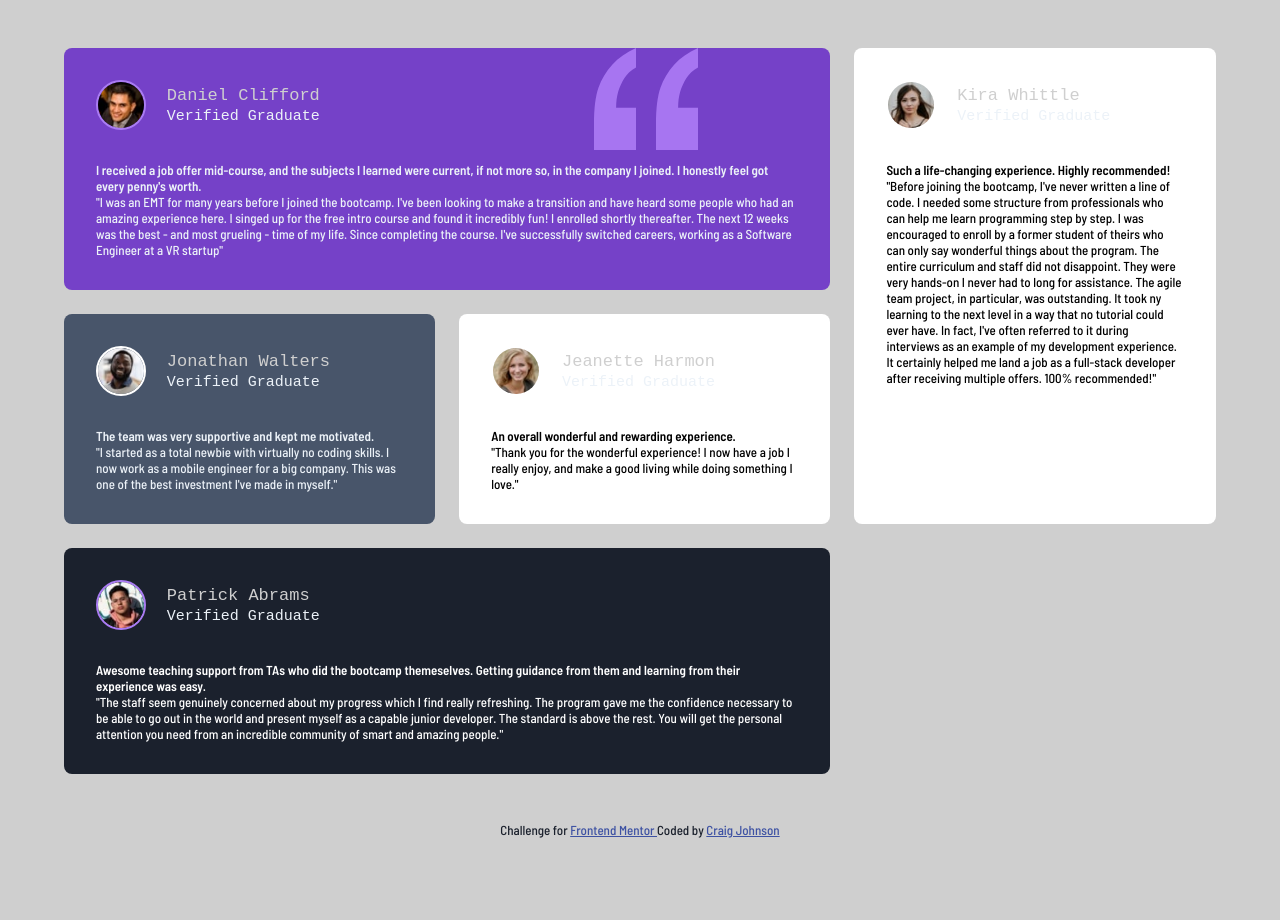
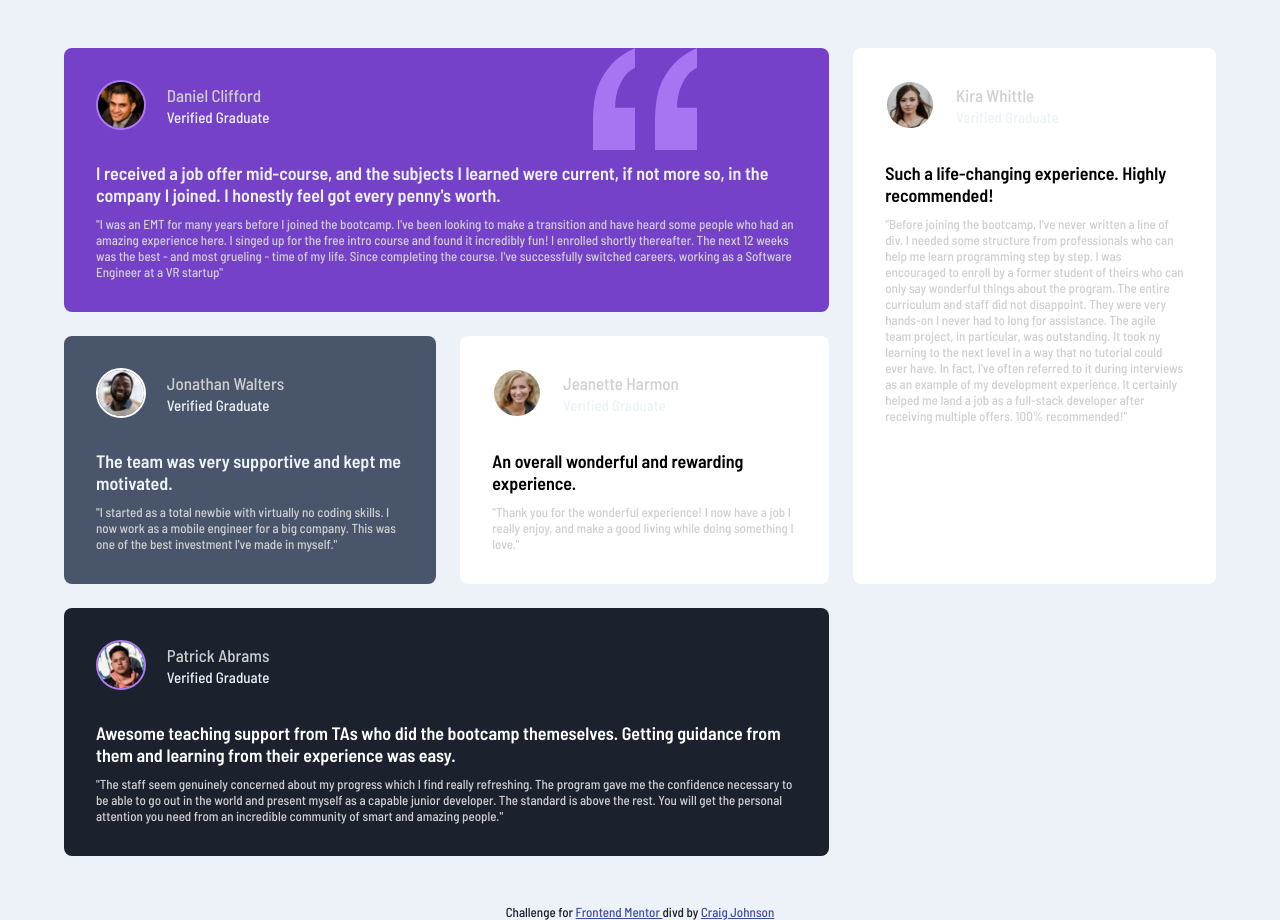
Before and after one commit to craigdev937/front4, a plain HTML site: page index.html in a window 1280 px wide. Before the commit the page ends 838 px from the top, so only its background shows below. Drawn offline with Linux system fonts and the light colour scheme.

Commit message:
Updated index.html, and main.css,.

```diff
--- a/index.html
+++ b/index.html
@@ -18,18 +18,18 @@
                         alt="Daniel Clifford"
                         src="./images/image-daniel.jpg"
                     />
-                    <code class="user__name">
+                    <div class="user__name">
                         <h3>Daniel Clifford</h3>
                         <p>Verified Graduate</p>
-                    </code>
+                    </div>
                 </aside>
                 <blockquote>
-                    <h4>
+                    <h4 id="daniel__quote">
                         I received a job offer mid-course, and the subjects I learned were
                         current, if not more so, in the company I joined. I honestly feel
                         got every penny's worth.
                       </h4>
-                      <p>
+                      <p id="daniel__story">
                         "I was an EMT for many years before I joined the bootcamp. I've been
                         looking to make a transition and have heard some people who had an
                         amazing experience here. I singed up for the free intro course and
@@ -47,16 +47,16 @@
                         alt="Jonathan Walters"
                         src="./images/image-jonathan.jpg"
                     />
-                    <code class="user__name">
+                    <div class="user__name">
                         <h3>Jonathan Walters</h3>
                         <p>Verified Graduate</p>
-                    </code>
+                    </div>
                 </aside>
                 <blockquote>
-                    <h4>
+                    <h4 id="jonathan__quote">
                         The team was very supportive and kept me motivated.
                     </h4>
-                    <p>
+                    <p id="jonathan__story">
                         "I started as a total newbie with virtually no coding skills. I now
                         work as a mobile engineer for a big company. This was one of the
                         best investment I've made in myself."
@@ -70,16 +70,16 @@
                         alt="Jeanette Harmon"
                         src="./images/image-jeanette.jpg"
                     />
-                    <code class="user__name">
+                    <div class="user__name">
                         <h3>Jeanette Harmon</h3>
                         <p>Verified Graduate</p>
-                    </code>
+                    </div>
                 </aside>
                 <blockquote>
-                    <h4>
+                    <h4 id="jeanette__quote">
                         An overall wonderful and rewarding experience.
                     </h4>
-                    <p>
+                    <p id="jeanette__story">
                         "Thank you for the wonderful experience! I now have a job I really
                         enjoy, and make a good living while doing something I love."
                     </p>
@@ -92,18 +92,18 @@
                         alt="Patrick Abrams"
                         src="./images/image-patrick.jpg"
                     />
-                    <code class="user__name">
+                    <div class="user__name">
                         <h3>Patrick Abrams</h3>
                         <p>Verified Graduate</p>
-                    </code>
+                    </div>
                 </aside>
                 <blockquote>
-                    <h4>
+                    <h4 id="patrick__quote">
                         Awesome teaching support from TAs who did the bootcamp themeselves.
                         Getting guidance from them and learning from their experience was
                         easy.
                     </h4>
-                    <p>
+                    <p id="patrick__story">
                         "The staff seem genuinely concerned about my progress which I find
                         really refreshing. The program gave me the confidence necessary to
                         be able to go out in the world and present myself as a capable
@@ -120,17 +120,17 @@
                         alt="Kira Whittle"
                         src="./images/image-kira.jpg"
                     />
-                    <code class="user__name">
+                    <div class="user__name">
                         <h3>Kira Whittle</h3>
                         <p>Verified Graduate</p>
-                    </code>
+                    </div>
                 </aside>
                 <blockquote>
-                    <h4>
+                    <h4 id="kira__quote">
                         Such a life-changing experience. Highly recommended!
                     </h4>
-                    <p>
-                        "Before joining the bootcamp, I've never written a line of code. I
+                    <p id="kira__story">
+                        "Before joining the bootcamp, I've never written a line of div. I
                         needed some structure from professionals who can help me learn
                         programming step by step. I was encouraged to enroll by a former
                         student of theirs who can only say wonderful things about the
@@ -156,7 +156,7 @@
                 target="_blank"
                 >Frontend Mentor
             </a>
-            Coded by
+            divd by
             <a
                 href="https://www.frontendmentor.io/profile/indigomx9"
                 target="_blank"
--- a/main.css
+++ b/main.css
@@ -20,7 +20,7 @@ body {
     font-family: "Barlow Semi Condensed", sans-serif;
     overflow-x: hidden;
     font-size: 13px;
-    background: var(--light-grayish-blue);
+    background: var(--white-gray);
     scroll-behavior: smooth;
 }
 
@@ -34,8 +34,6 @@ body {
     width: 90%;
     margin-inline: auto;
 }
-
-
 
 /* USER CONTAINER */
 .user__container {
@@ -70,6 +68,15 @@ body {
     border: 2px solid var(--light-violet);
 }
 
+#daniel__quote {
+    font-size: 18px;
+    padding-bottom: 10px;
+}
+
+#daniel__story {
+    color: var(--light-grayish-blue);
+}
+
 /* JONATHAN SECTION */
 .jonathan {
     color: var(--white);
@@ -85,6 +92,15 @@ body {
     border: 2px solid var(--white);
 }
 
+#jonathan__quote {
+    font-size: 18px;
+    padding-bottom: 10px;
+}
+
+#jonathan__story {
+    color: var(--light-grayish-blue);
+}
+
 /* JEANETTE SECTION */
 .jeanette {
     grid-area: jeanette;
@@ -97,6 +113,15 @@ body {
     object-fit: cover;
     border-radius: 50%;
     border: 2px solid var(--white);
+}
+
+#jeanette__quote {
+    font-size: 18px;
+    padding-bottom: 10px;
+}
+
+#jeanette__story {
+    color: var(--light-grayish-blue);
 }
 
 /* PATRICK SECTION */
@@ -114,6 +139,15 @@ body {
     border: 2px solid var(--light-violet);
 }
 
+#patrick__quote {
+    font-size: 18px;
+    padding-bottom: 10px;
+}
+
+#patrick__story {
+    color: var(--light-grayish-blue);
+}
+
 /* KIRA SECTION */
 .kira {
     grid-area: kira;
@@ -128,6 +162,16 @@ body {
     border: 2px solid var(--white);
 }
 
+#kira__quote {
+    font-size: 18px;
+    padding-bottom: 10px;
+}
+
+#kira__story {
+    color: var(--light-grayish-blue);
+}
+
+/* USER SETTINGS */
 .user .user__info {
     padding-bottom: 2rem;
     display: flex;
```
